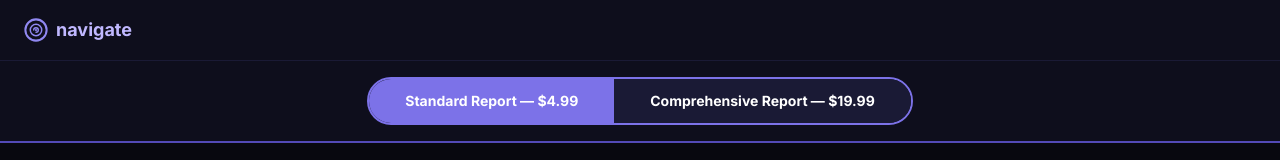
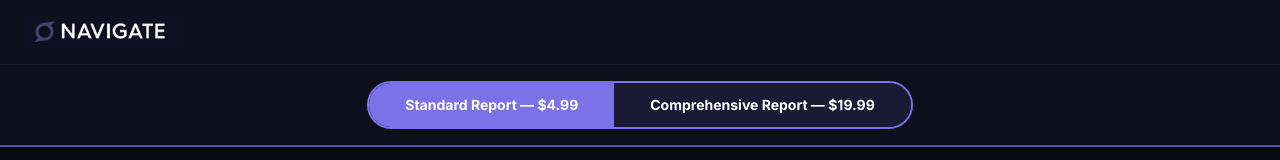
Before and after one commit to letsnavigatebmw/navigate-landing, a React (Vite) app: page / in a window 1280 px wide. Shown: the top 160 px of the page. Built offline with nearby package versions, Linux system fonts and the light colour scheme.

Commit message:
Update header logo

```diff
--- a/src/components/Header.jsx
+++ b/src/components/Header.jsx
@@ -3,13 +3,7 @@ export default function Header() {
     <header className="bg-slate-900 border-b border-slate-800 sticky top-0 z-50">
       <div className="max-w-7xl mx-auto px-6 py-4 flex items-center justify-between">
         <div className="flex items-center gap-2">
-          <svg width="24" height="24" viewBox="0 0 26 26" fill="none">
-            <circle cx="13" cy="13" r="11.5" stroke="#9088f0" strokeWidth="2.2"/>
-            <circle cx="13" cy="13" r="6.2" stroke="#9088f0" strokeWidth="1.6"/>
-            <path d="M10.5 13c0-1.38 1.12-2.5 2.5-2.5s2.5 1.12 2.5 2.5-1.12 2.5-2.5 2.5" stroke="#9088f0" strokeWidth="1.5" strokeLinecap="round"/>
-            <circle cx="13" cy="13" r="1.2" fill="#9088f0"/>
-          </svg>
-          <span className="text-lg font-bold text-purple-400">navigate</span>
+          <img src="/logo.png" alt="Navigate" height="32" className="h-8" />
         </div>
       </div>
     </header>
```
Also changed, not shown: public/logo.png (added).
